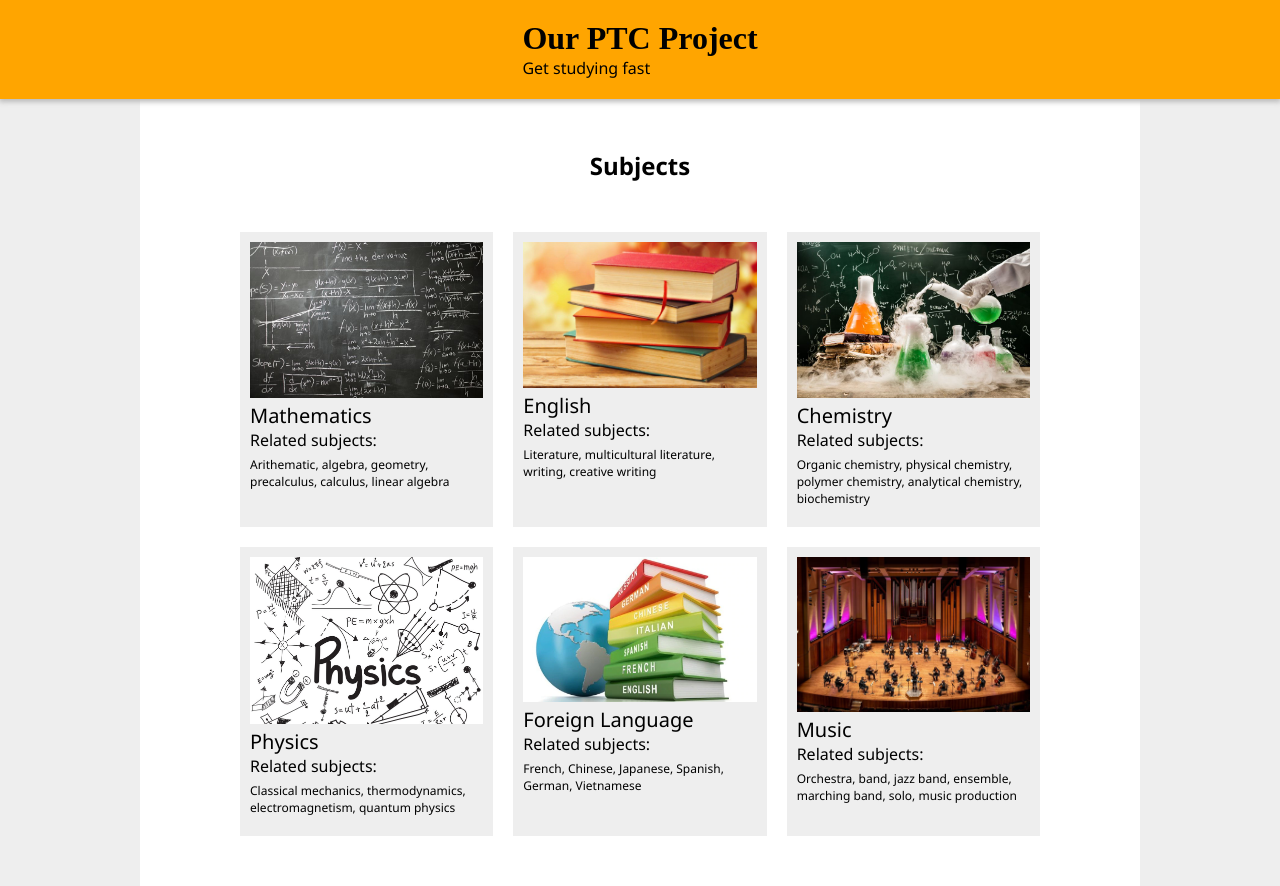
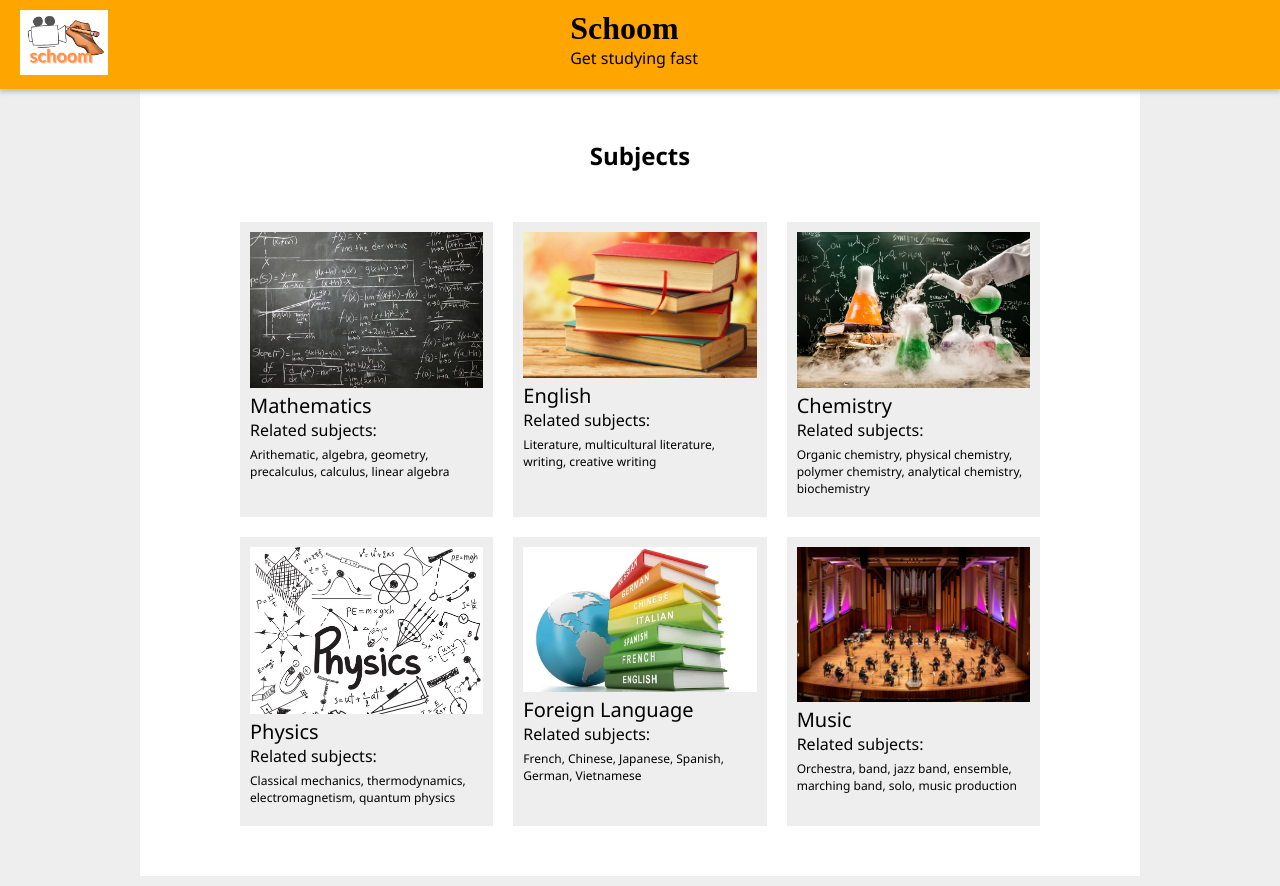
Before and after one commit to JTran-UW/ptc-hacks, a Django app: page / in a window 1280 px wide. Run offline with Django 3.2, Linux system fonts and the light colour scheme.

Commit message:
Added logo

```diff
--- a/static/style.css
+++ b/static/style.css
@@ -22,12 +22,20 @@ p {
 
 .nav {
     background-color: orange;
-    padding: 20px;
+    padding: 10px 20px;
     box-shadow: 0px 2px 5px 1px #bbb;
     display: flex;
-    justify-content: center;
+    justify-content: space-between;
     position: relative;
     font-family: Microsoft Jhenghei UI;
+}
+
+.logo {
+    height: 65px;
+}
+
+.spacer {
+    width: 100px;
 }
 
 .content {
--- a/templates/base.html
+++ b/templates/base.html
@@ -3,7 +3,8 @@
 <!DOCTYPE html>
 <html>
     <head>
-        <title>Our PTC Project</title>
+        <title>Schoom: Get studying fast</title>
+        <link rel="icon" href="{% static 'images/logo.png' %}" type="image/icon type">
 
         <link rel="stylesheet" href="{% static 'style.css' %}">
         <meta name="viewport" content="width=device-width, initial-scale=1">
@@ -11,9 +12,13 @@
     <body>
         <div class="nav">
             <a href="{% url 'home' %}">
-                <h1>Our PTC Project</h1>
+                <img src="{% static 'images/logo.png' %}" class="logo">
+            </a>
+            <div>
+                <h1>Schoom</h1>
                 <p>Get studying fast</p>
-            </a>
+            </div>
+            <div class="spacer"></div>
         </div>
 
         <div class="content">
--- a/templates/index.html
+++ b/templates/index.html
@@ -5,7 +5,7 @@
     <p class="label">Subjects</p>
 
     <div class="grid">
-        <a class="card" href="{% url 'study/math' %}">
+        <a class="card" href="">
             <img class="img" src="{% static 'images/math.jpg' %}">
             <p class="name">Mathematics</p>
             <p>Related subjects:</p>
```
Also changed, not shown: static/images/logo.png (added).
